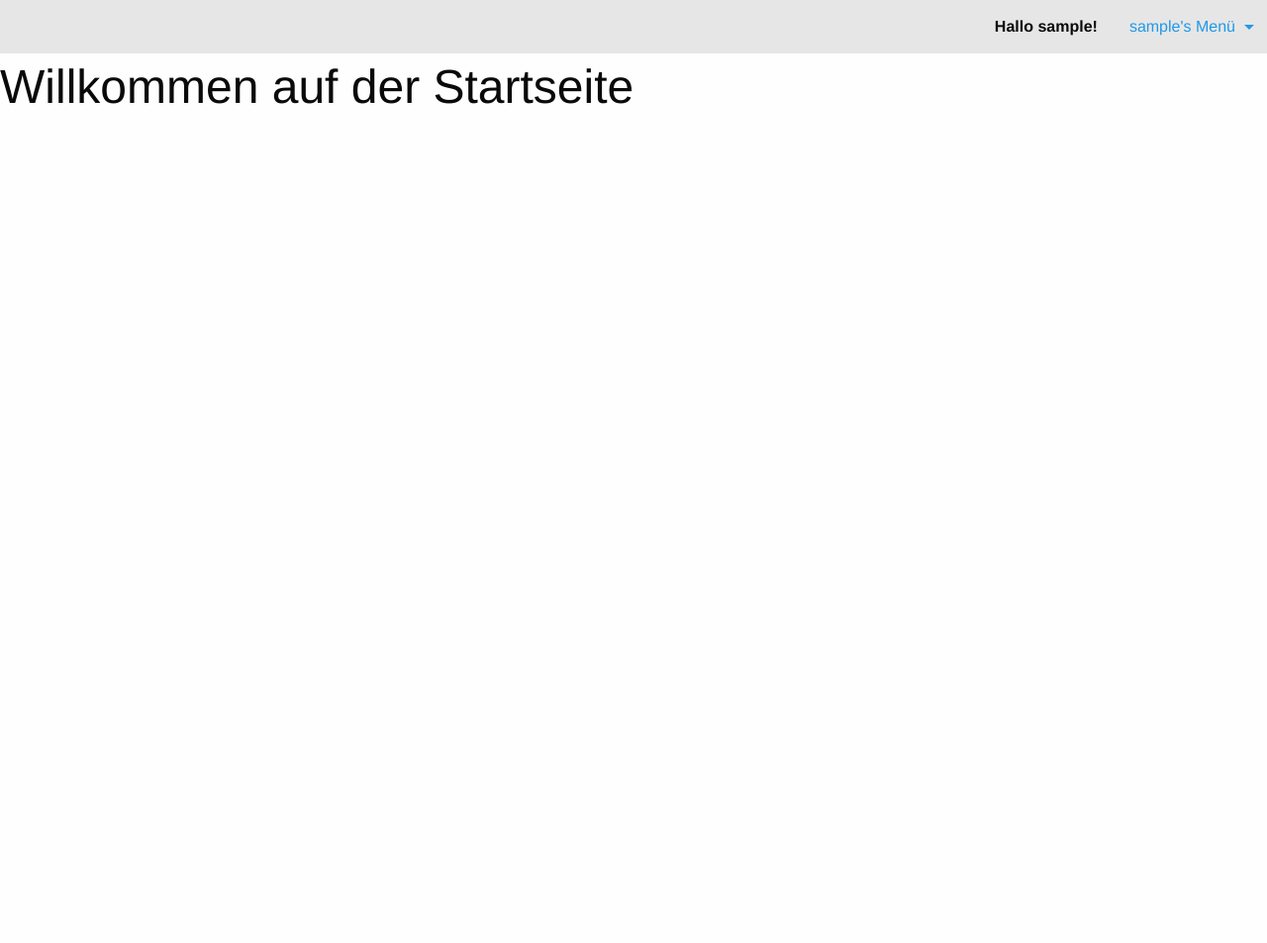
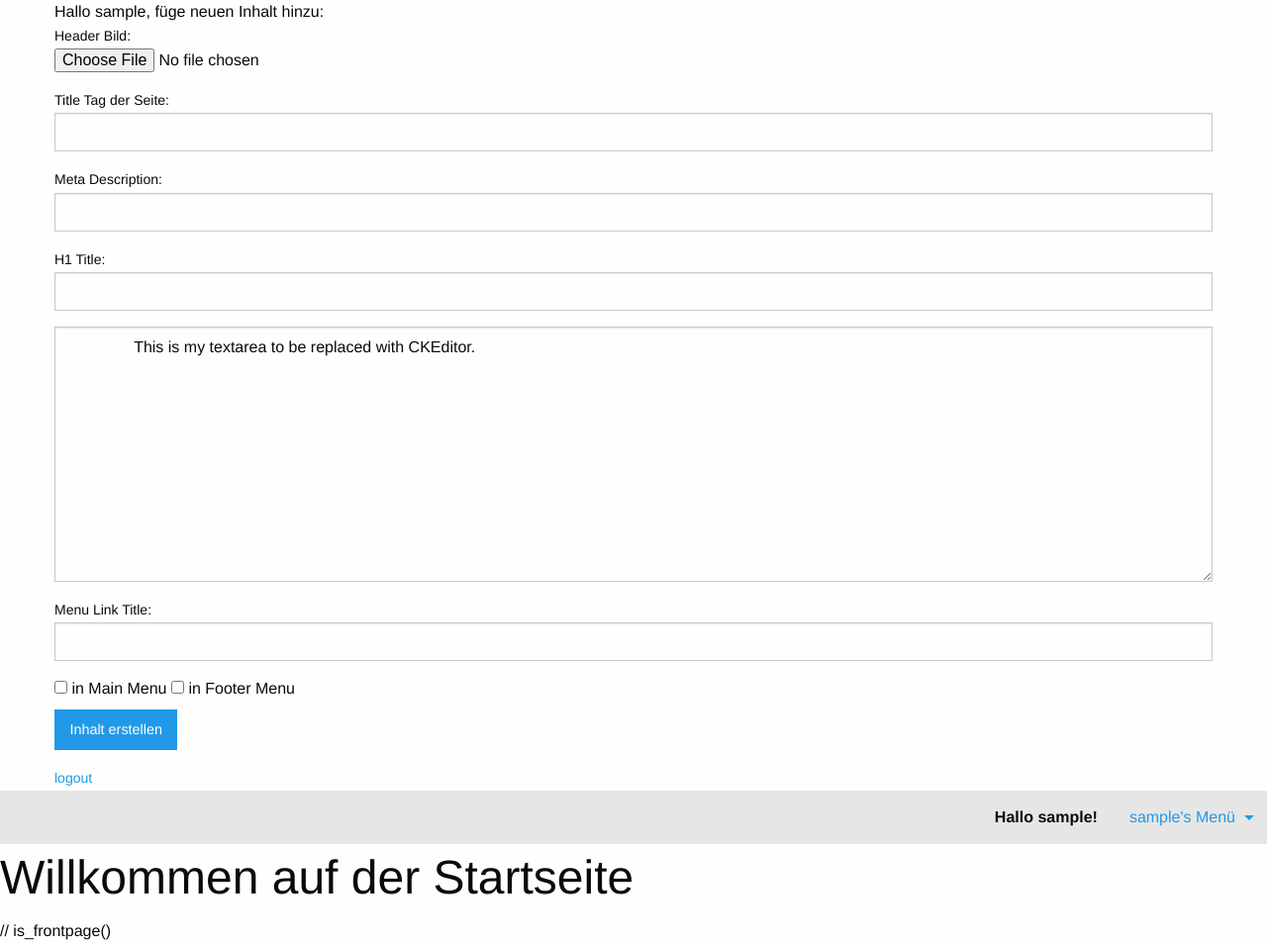
Before and after one commit to johnnywo/minicms, a PHP site: page /?content=add in a window 1280 px wide. Shown: the whole page at 99% size. Before the commit the page ends 105 px from the top, so only its background shows below. Run offline with PHP 8.4, Linux system fonts and the light colour scheme; the visitor is signed in with stand-in values (Sample User, id 1); tables that the repository leaves empty hold one stand-in row (values such as "Sample post"); some libraries are stand-ins or nearby versions.

Commit message:
refactor code

```diff
--- a/config.php
+++ b/config.php
@@ -19,3 +19,5 @@
 } else {
     ini_set('display_errors', 'Off');
 }
+
+define('UPLOADIR', __DIR__ . '/upload/');
--- a/index.php
+++ b/index.php
@@ -10,6 +10,10 @@ include_once 'dbconfig.php';
 
 include 'partial/header.php';
 
+if(isset($_GET['content']) && $_GET['content'] == 'add'){
+    include 'view/addContent.php';
+}
+
 include 'view/contentView.php';
 
 include 'partial/footer.php';
--- a/src/Content.php
+++ b/src/Content.php
@@ -21,24 +21,25 @@ class Content
     private $title;
     private $metaDescription;
     private $htmlContent;
-    private $url;
     private $menuLinkTitle;
+    private $image;
 
     /**
      * @return mixed
      */
-    public function getUrl()
+    public function getImage()
     {
-        return $this->url;
+        return $this->image;
     }
 
     /**
-     * @param mixed $url
+     * @param mixed $image
      */
-    public function setUrl($url)
+    public function setImage($image)
     {
-        $this->url = $url;
+        $this->image = $image;
     }
+
 
     /**
      * @return mixed
@@ -110,19 +111,18 @@ class Content
         $this->db = $db_con;
     }
 
-    public function addContent($pageName, $language, $url, $title, $metaDescription, $h1, $htmlText, $menuLinkTitle, $menuLinkTitleMainMenu, $menuLinkTitleFooterMenu )
+    public function addContent($pageName, $language, $title, $metaDescription, $h1, $htmlText, $menuLinkTitle, $menuLinkTitleMainMenu, $menuLinkTitleFooterMenu, $image_path )
     {
         try
         {
             $stmt = $this->db->prepare('INSERT INTO page (pagename) VALUES(:pagename);
                                          SET @last_id := (SELECT LAST_INSERT_ID());
-                                         INSERT INTO page_has_language (page_idpage, language_idlanguage, pl_url, pl_title, pl_meta_description, pl_h1, pl_htmltext, pl_menu_link_title, pl_menu_link_main_menu, pl_menu_link_footer_menu)
-                                         VALUES(@last_id, :lang, :url, :title, :meta_description, :h1, :htmltext, :menu_link_title, :menu_link_title_main_menu, :menu_link_title_footer_menu);
+                                         INSERT INTO page_has_language (page_idpage, language_idlanguage, pl_title, pl_meta_description, pl_h1, pl_htmltext, pl_menu_link_title, pl_menu_link_main_menu, pl_menu_link_footer_menu, pl_image)
+                                         VALUES(@last_id, :lang, :title, :meta_description, :h1, :htmltext, :menu_link_title, :menu_link_title_main_menu, :menu_link_title_footer_menu, :image);
                                          ');
 
             $stmt->bindParam(':pagename', $pageName);
             $stmt->bindParam(':lang', $language);
-            $stmt->bindParam(':url', $url);
             $stmt->bindParam(':title', $title);
             $stmt->bindParam(':meta_description', $metaDescription);
             $stmt->bindParam(':h1', $h1);
@@ -130,6 +130,7 @@ class Content
             $stmt->bindParam(':menu_link_title', $menuLinkTitle);
             $stmt->bindParam(':menu_link_title_main_menu', $menuLinkTitleMainMenu);
             $stmt->bindParam(':menu_link_title_footer_menu', $menuLinkTitleFooterMenu);
+            $stmt->bindParam(':image', $image_path);
 
             $stmt->execute();
             return true;
@@ -141,17 +142,16 @@ class Content
         }
     }
 
-    public function translateContent($id, $pageName, $language, $url, $title, $metaDescription, $h1, $htmlText, $menuLinkTitle, $menuLinkTitleMainMenu, $menuLinkTitleFooterMenu)
+    public function translateContent($id, $pageName, $language, $title, $metaDescription, $h1, $htmlText, $menuLinkTitle, $menuLinkTitleMainMenu, $menuLinkTitleFooterMenu)
     {
         try
         {
-            $stmt = $this->db->prepare('INSERT INTO page_has_language (page_idpage, language_idlanguage, pl_url, pl_title, pl_meta_description, pl_h1, pl_htmltext, pl_menu_link_title, pl_menu_link_main_menu, pl_menu_link_footer_menu)
-                                        VALUES(:id, 2, :url, :title, :meta_description, :h1, :htmltext, :menu_link_title, :menu_link_title_main_menu, :menu_link_title_footer_menu);
+            $stmt = $this->db->prepare('INSERT INTO page_has_language (page_idpage, language_idlanguage, pl_title, pl_meta_description, pl_h1, pl_htmltext, pl_menu_link_title, pl_menu_link_main_menu, pl_menu_link_footer_menu)
+                                        VALUES(:id, 2, :title, :meta_description, :h1, :htmltext, :menu_link_title, :menu_link_title_main_menu, :menu_link_title_footer_menu);
                                          ');
             $stmt->bindParam(':id', $id);
             $stmt->bindParam(':pagename', $pageName);
             $stmt->bindParam(':lang', $language);
-            $stmt->bindParam(':url', $url);
             $stmt->bindParam(':title', $title);
             $stmt->bindParam(':meta_description', $metaDescription);
             $stmt->bindParam(':h1', $h1);
@@ -186,9 +186,14 @@ class Content
 
                 $this->setTitle($result['pl_title']);
                 $this->setHtmlContent($result['pl_htmltext']);
-                $this->setUrl($result['pl_url']);
                 $this->setMenuLinkTitle($result['pl_menu_link_title']);
                 $this->setMetaDescription($result['pl_meta_description']);
+                if(!$result['pl_image'] == '') {
+                    $system_image_url = $result['pl_image'];
+                    $url_parts = explode('/', $system_image_url);
+                    $web_image_url = '/' . $url_parts[4] . '/' . $url_parts[5] . '/' . $url_parts[6] . '/' . $url_parts[7];
+                    $this->setImage($web_image_url);
+                }
                 return TRUE;
 
             }
@@ -251,8 +256,8 @@ class Content
                     <li>
                         <a>' . $_SESSION['user_name'] . '\'s Menü</a>
                         <ul class="menu">
-                            <li><a href="addContent.php">Inhalt hinzufügen</a></li>
-                            <li><a href="addContent.php">Inhalt bearbeiten</a></li>
+                            <li><a href="?content=add">Inhalt hinzufügen</a></li>
+                            <li><a href="?content=add">Inhalt bearbeiten</a></li>
                             <li><a href="logout.php?logout=true">abmelden</a></li>
                         </ul>
                     </li>
@@ -261,7 +266,7 @@ class Content
 
     // stackoverflow.com/questions/2955251/php-function-to-make-slug-url-string
 
-    public function slugify($text)
+/*    public function slugify($text)
     {
         // replace non letter or digits by -
         $text = preg_replace('~[^\pL\d]+~u', '-', $text);
@@ -287,7 +292,7 @@ class Content
         }
 
         return $text;
-    }
+    }*/
 
 
 
--- a/src/User.php
+++ b/src/User.php
@@ -56,6 +56,7 @@ class User
                 {
                     $_SESSION['user_session'] = $userRow['user_id'];
                     $_SESSION['user_name'] = $userRow['user_name'];
+                    $_SESSION['user_language'] = $userRow['language_idlanguage'];
                     return true;
                 }
                 else
--- a/addContent.php
+++ b/view/addContent.php
@@ -11,33 +11,28 @@ if(!$user->is_loggedin())
 {
     $user->redirect('login.php');
 }
-$user_id = $_SESSION['user_session'];
-var_dump($user_id);
+/*$user_id = $_SESSION['user_session'];
 
 $stmt = $db_con->prepare('SELECT * FROM users LEFT JOIN language ON
                           users.language_idlanguage=language.idlanguage WHERE user_id = :user_id');
 $stmt->execute(array(':user_id' => $user_id));
-$userRow = $stmt->fetch(PDO::FETCH_ASSOC);
-
-$_SESSION['user_language'] = $userRow['idlanguage'];
-//var_dump($_SESSION);
+$userRow = $stmt->fetch(PDO::FETCH_ASSOC);*/
 
 include 'partial/header.php';
 ?>
 
-<div class="header">
+<div class="header" xmlns="http://www.w3.org/1999/html">
 
 </div>
-<div class="content">
-    Hallo <?php print($userRow['user_name']); ?>!<br />
-    Deine bevorzugte Sprache lautet: <b><?php print($userRow['language']) ?></b>
+<div class="row column">
+    Hallo <?php print($_SESSION['user_name']); ?>, füge neuen Inhalt hinzu:
 </div>
 
-<div class="row">
-    <form method="post" action="controller/contentController.php">
-        <label for="url">URL der Seite: <?php print($_SERVER['SERVER_NAME'] . '/' . $_SERVER['REQUEST_URI'] . '/')?></label> <input type="text" name="url">
-        <label for="Title">Title Tag der Seite: </label> <input type="text" name="title">
-        <label for="meta_description">Meta Description: </label> <input type="text" name="meta_description">
+<div class="row column">
+    <form method="post" action="../controller/contentController.php" enctype="multipart/form-data">
+        <label for="Image">Header Bild: </label><input type="file" name="customImg">
+        <label for="Title">Title Tag der Seite: </label><input type="text" name="title">
+        <label for="meta_description">Meta Description: </label><input type="text" name="meta_description">
         <label for="h1">H1 Title: </label> <input type="text" name="h1">
         <!--<label for="htmltext">Inhalt: </label> <input type="text" name="htmltext">-->
             <textarea name="htmltext" id="htmltext" rows="10" cols="80">
@@ -55,7 +50,20 @@ include 'partial/header.php';
     </form>
 </div>
 
-<label><a href="logout.php?logout=true"> logout</a></label>
+
+
+<!--<form enctype="multipart/form-data"
+      action="<?php /*print($_SERVER['PHP_SELF']) */?>"
+      method="post">
+    <p>Datei: <input type="file" name="customImg"></p>
+    <p><input type="submit" name="upload" value="Datei hinaufladen"></p>
+    <?php /*print_r($_FILES); */?>
+</form>
+
+</body>
+</html>-->
+
+<label class="row column"><a href="../logout.php?logout=true"> logout</a></label>
 
 
 <?php
--- a/view/contentView.php
+++ b/view/contentView.php
@@ -37,7 +37,7 @@ print('</div>');
 
 if(!isset($_GET['id']) || $_GET['id'] == ''){
     ?>
-    <h1>Willkommen auf der Startseite</h1>
+    <h1>Willkommen auf der Startseite</h1> // is_frontpage()
 <?php
     }
 
@@ -57,6 +57,8 @@ if(!isset($_GET['id']) || $_GET['id'] == ''){
         } else {
             $content->getContent($id, $lang);
         }
+
+        print('<header id="header" class="header"><img src="' . $content->getImage() . '"/></header>');
         print('<div class="row column text-center"><h1>' . $content->getTitle() . '</h1></div>');
         print('<div class="row column">' . $content->getHtmlContent() . '</div>');
 
```
Also changed, not shown: controller/contentController.php (+10 -2 lines).
